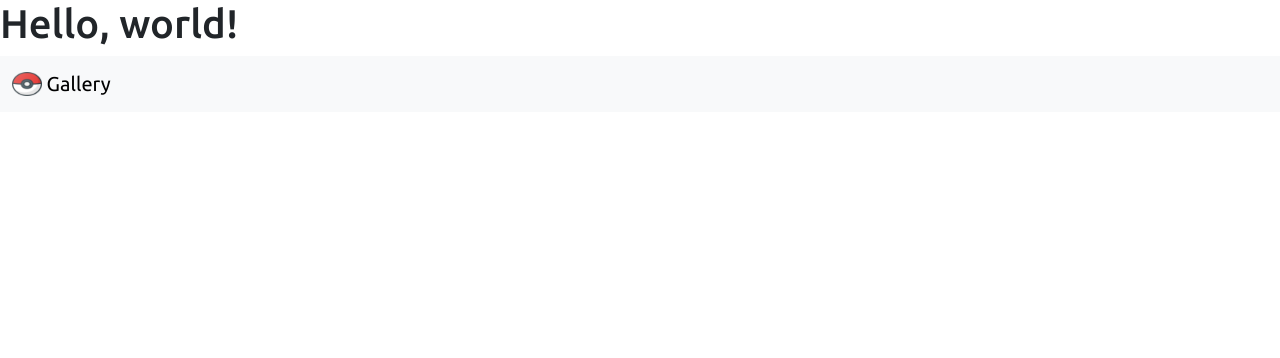
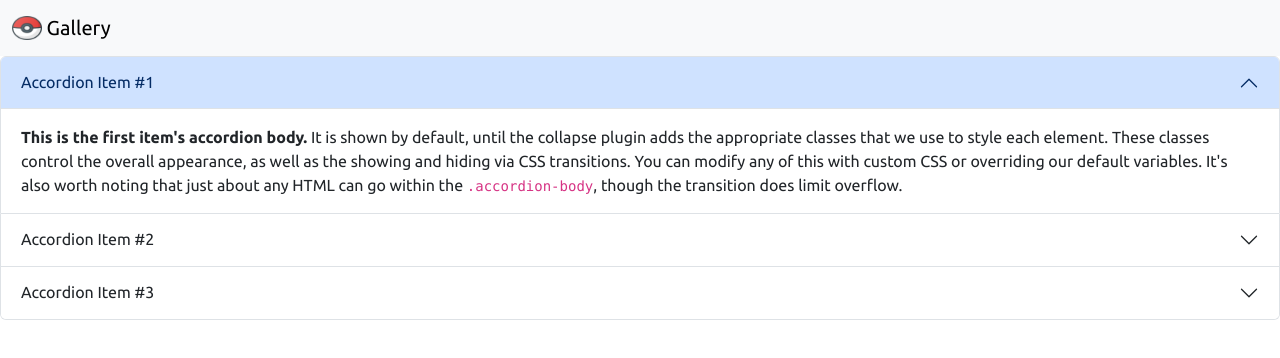
Before and after one commit to BrunoMont-M/Gallery, a plain HTML site: page index.html in a window 1280 px wide. Drawn offline with nearby package versions, Linux system fonts and the light colour scheme.

Commit message:
Agregando acordeon

```diff
--- a/index.html
+++ b/index.html
@@ -8,7 +8,6 @@
     <link rel="stylesheet" href="./gallery-styles.css">
   </head>
   <body>
-    <h1>Hello, world!</h1>
 
     <header>
         <nav class="navbar bg-body-tertiary">
@@ -21,7 +20,7 @@
         </nav>
     </header>
 
-    <div class="options">
+    <!-- <div class="options">
         <div class="option active">
             <div class="label">
                 <div class="icon">
@@ -33,6 +32,45 @@
                 </div>
             </div>
         </div>
+    </div> -->
+
+    <div class="accordion" id="accordionExample">
+      <div class="accordion-item">
+        <h2 class="accordion-header">
+          <button class="accordion-button" type="button" data-bs-toggle="collapse" data-bs-target="#collapseOne" aria-expanded="true" aria-controls="collapseOne">
+            Accordion Item #1
+          </button>
+        </h2>
+        <div id="collapseOne" class="accordion-collapse collapse show" data-bs-parent="#accordionExample">
+          <div class="accordion-body">
+            <strong>This is the first item's accordion body.</strong> It is shown by default, until the collapse plugin adds the appropriate classes that we use to style each element. These classes control the overall appearance, as well as the showing and hiding via CSS transitions. You can modify any of this with custom CSS or overriding our default variables. It's also worth noting that just about any HTML can go within the <code>.accordion-body</code>, though the transition does limit overflow.
+          </div>
+        </div>
+      </div>
+      <div class="accordion-item">
+        <h2 class="accordion-header">
+          <button class="accordion-button collapsed" type="button" data-bs-toggle="collapse" data-bs-target="#collapseTwo" aria-expanded="false" aria-controls="collapseTwo">
+            Accordion Item #2
+          </button>
+        </h2>
+        <div id="collapseTwo" class="accordion-collapse collapse" data-bs-parent="#accordionExample">
+          <div class="accordion-body">
+            <strong>This is the second item's accordion body.</strong> It is hidden by default, until the collapse plugin adds the appropriate classes that we use to style each element. These classes control the overall appearance, as well as the showing and hiding via CSS transitions. You can modify any of this with custom CSS or overriding our default variables. It's also worth noting that just about any HTML can go within the <code>.accordion-body</code>, though the transition does limit overflow.
+          </div>
+        </div>
+      </div>
+      <div class="accordion-item">
+        <h2 class="accordion-header">
+          <button class="accordion-button collapsed" type="button" data-bs-toggle="collapse" data-bs-target="#collapseThree" aria-expanded="false" aria-controls="collapseThree">
+            Accordion Item #3
+          </button>
+        </h2>
+        <div id="collapseThree" class="accordion-collapse collapse" data-bs-parent="#accordionExample">
+          <div class="accordion-body">
+            <strong>This is the third item's accordion body.</strong> It is hidden by default, until the collapse plugin adds the appropriate classes that we use to style each element. These classes control the overall appearance, as well as the showing and hiding via CSS transitions. You can modify any of this with custom CSS or overriding our default variables. It's also worth noting that just about any HTML can go within the <code>.accordion-body</code>, though the transition does limit overflow.
+          </div>
+        </div>
+      </div>
     </div>
 
     <footer></footer>
```
